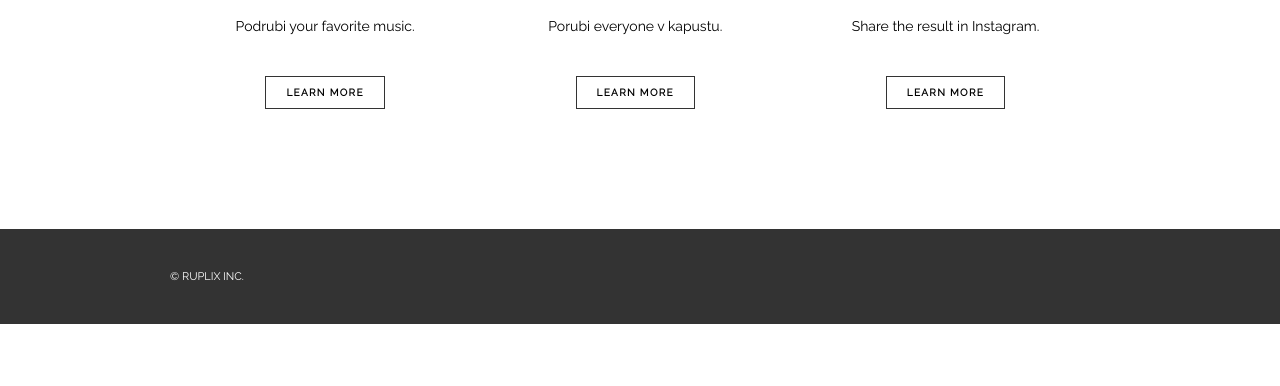
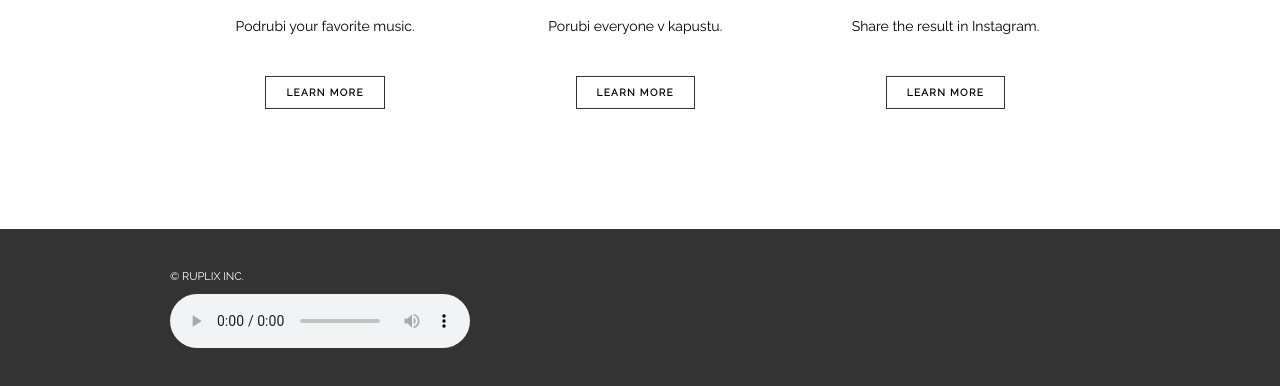
Before and after one commit to VasylievIvan/WebPages, a plain HTML site: page index.html in a window 1280 px wide. Shown: the part 1073-1459 px from the top of the page. Before the commit the page ends 1397 px from the top, so only its background shows below. Drawn offline with Linux system fonts and the light colour scheme.

Commit message:
audio commit 2
added autoplay audio

```diff
--- a/index.html
+++ b/index.html
@@ -60,6 +60,7 @@
   <div class="footer">
     <div class="container">
       <p>&copy; Ruplix inc.</p>
+      <p><audio src="The KVSTRS - 8bit.mp3" autoplay loop controls></audio></p>
     </div>
   </div>
 
```
Also changed, not shown: 1 other file.
